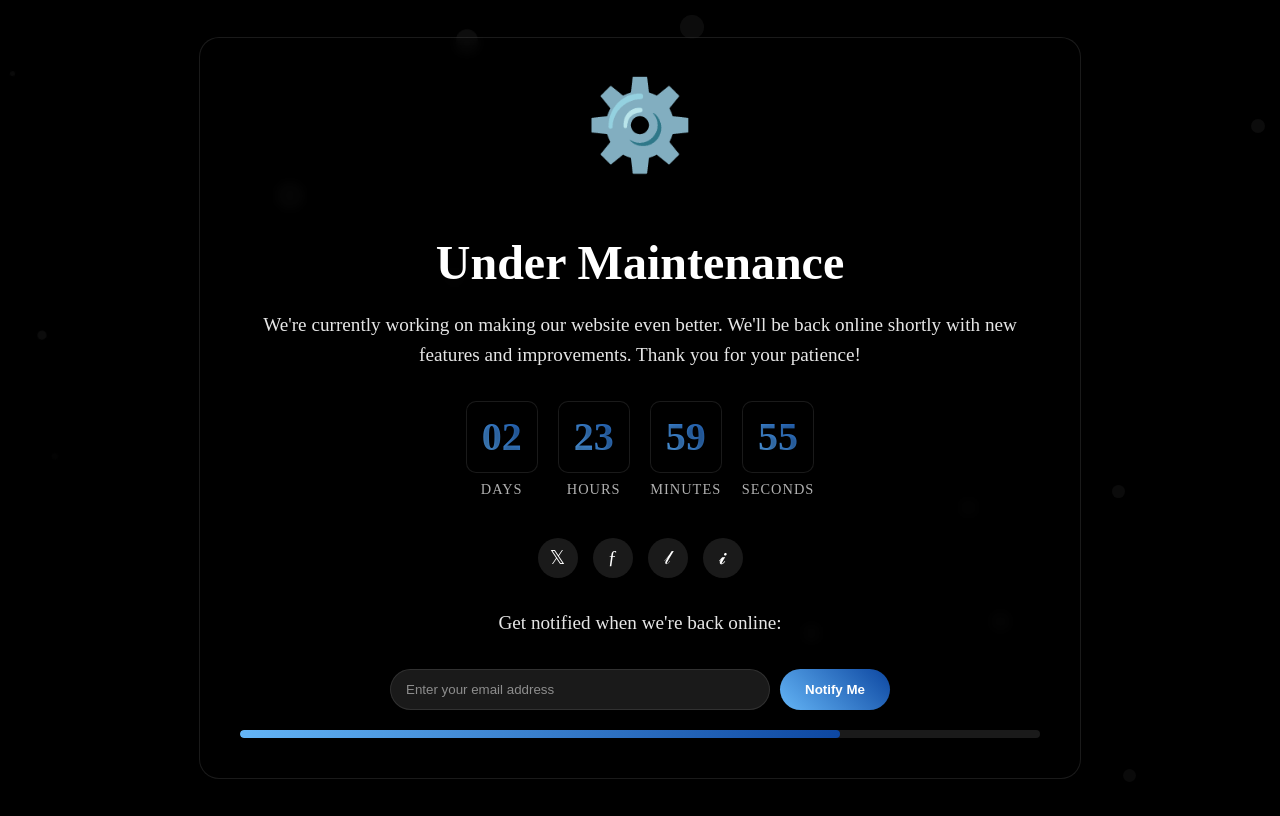
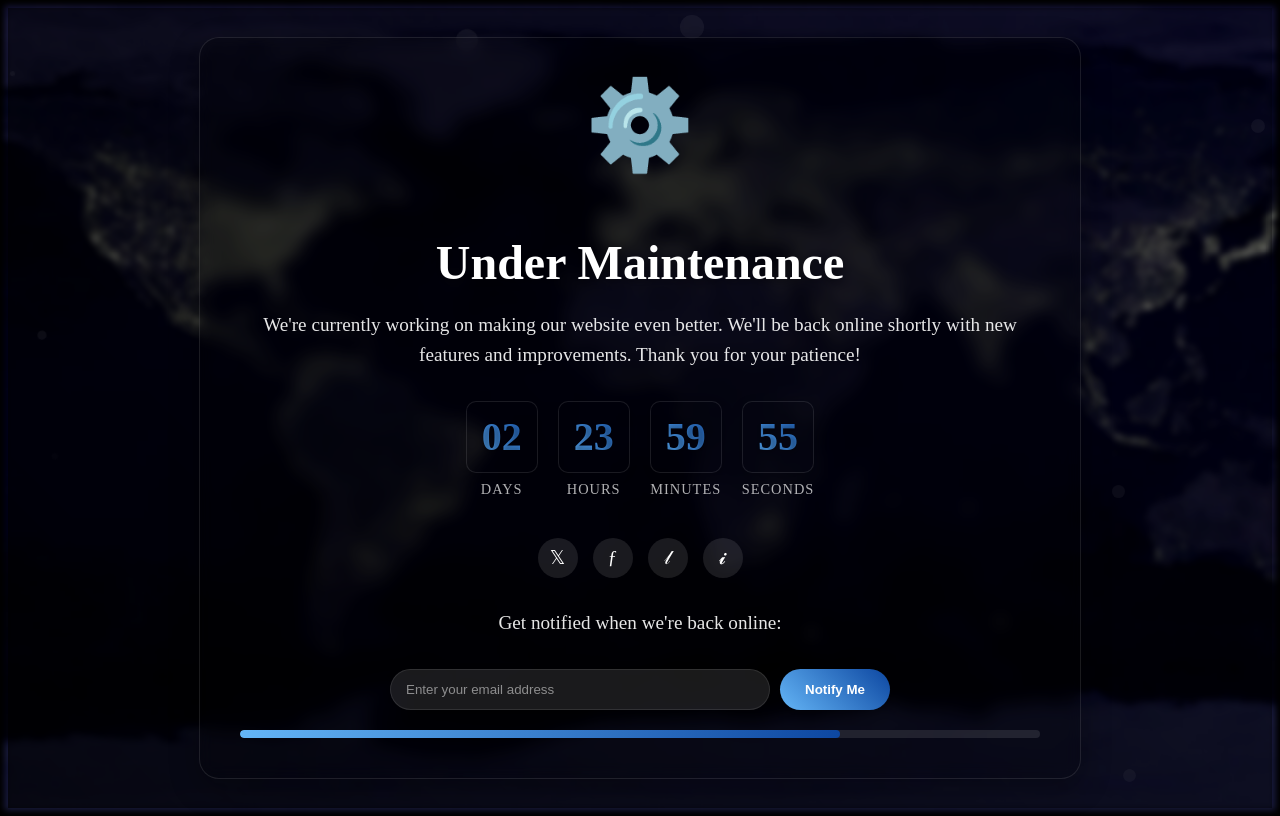
Before and after one commit to freelancerjoynal/maintainace-mode, a plain HTML site: page index.html in a window 1280 px wide. Drawn offline with Linux system fonts and the light colour scheme; the site is published under a folder, as on GitHub Pages, so addresses that start at the root find nothing.

Commit message:
background image path changed

```diff
--- a/style.css
+++ b/style.css
@@ -22,7 +22,7 @@ body {
     left: 0;
     width: 100%;
     height: 100%;
-    background-image: url('/images/herobg.jpg');
+    background-image: url('images/herobg.jpg');
     background-size: cover;
     background-position: center;
     filter: brightness(0.9) blur(3px);
```
